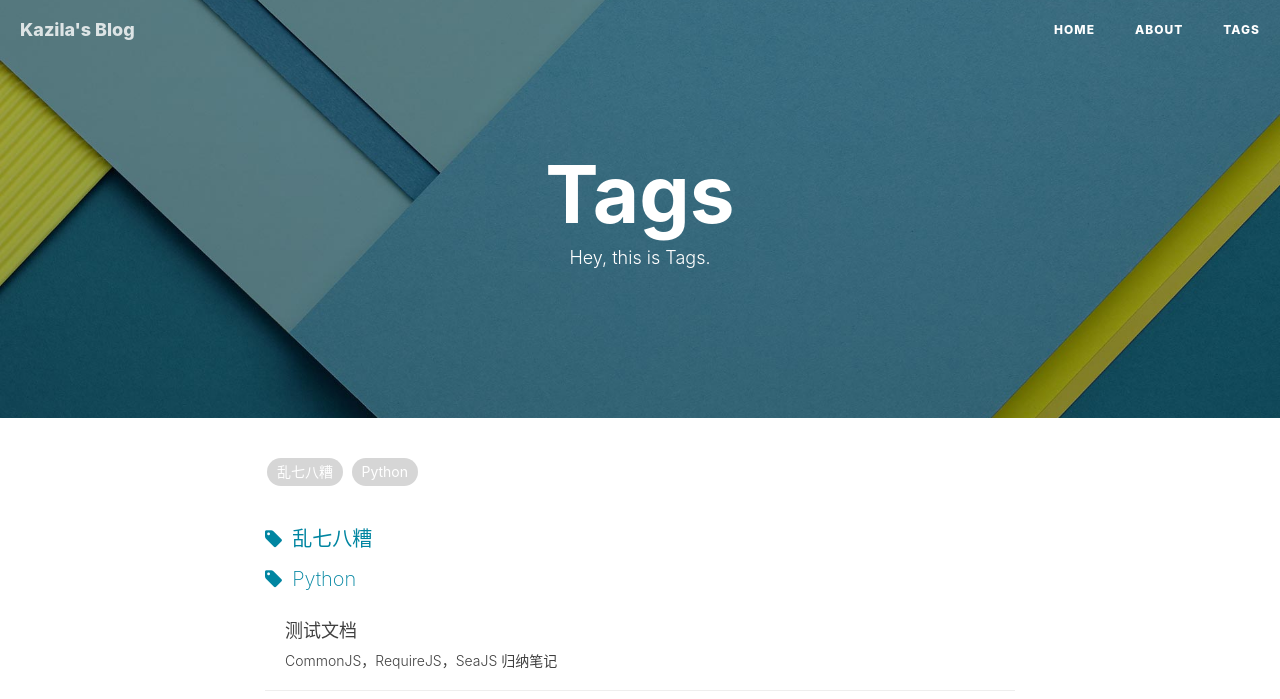
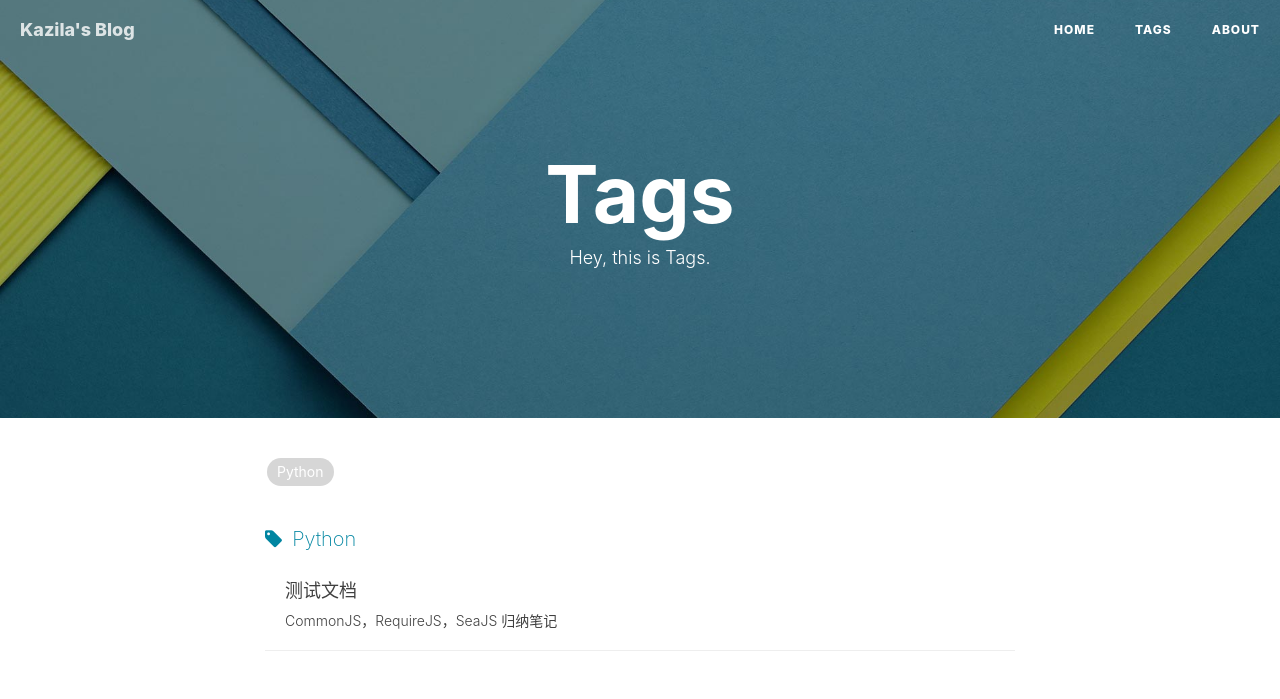
Before and after one commit to jiafa00000/jiafa00000.github.io, a plain HTML site: page tags/index.html in a window 1280 px wide. Shown: the top 699 px of the page. Drawn offline with nearby package versions, Linux system fonts and the light colour scheme.

Commit message:
Site updated: 2016-05-31 15:37:07

```diff
--- a/tags/index.html
+++ b/tags/index.html
@@ -90,14 +90,14 @@
 
 
                         <li>
-                            <a href="/about/">About</a>
+                            <a href="/tags/">Tags</a>
                         </li>
 
 
 
 
                         <li>
-                            <a href="/tags/">Tags</a>
+                            <a href="/about/">About</a>
                         </li>
 
 
@@ -163,21 +163,12 @@
             <!-- 标签云 -->
             <div id='tag_cloud' class="tags">
 
-                    <a href="#乱七八糟" title="乱七八糟" rel="0">乱七八糟</a>
-
                     <a href="#Python" title="Python" rel="1">Python</a>
 
             </div>
 
             <!-- 标签列表 -->
 
-
-            <div class="one-tag-list">
-                <span class="fa fa-tag listing-seperator" id="乱七八糟">
-                    <span class="tag-text">乱七八糟</span>
-                </span>
-
-            </div>
 
             <div class="one-tag-list">
                 <span class="fa fa-tag listing-seperator" id="Python">
```
Also changed, not shown: 2016/05/30/测试文档/index.html (+2 -2 lines), 404.html (+2 -2 lines), about/index.html (+3 -5 lines), archives/2016/05/index.html (+2 -2 lines), archives/2016/index.html (+2 -2 lines), archives/index.html (+2 -2 lines), index.html (+2 -4 lines), tags/Python/index.html (+2 -2 lines).
